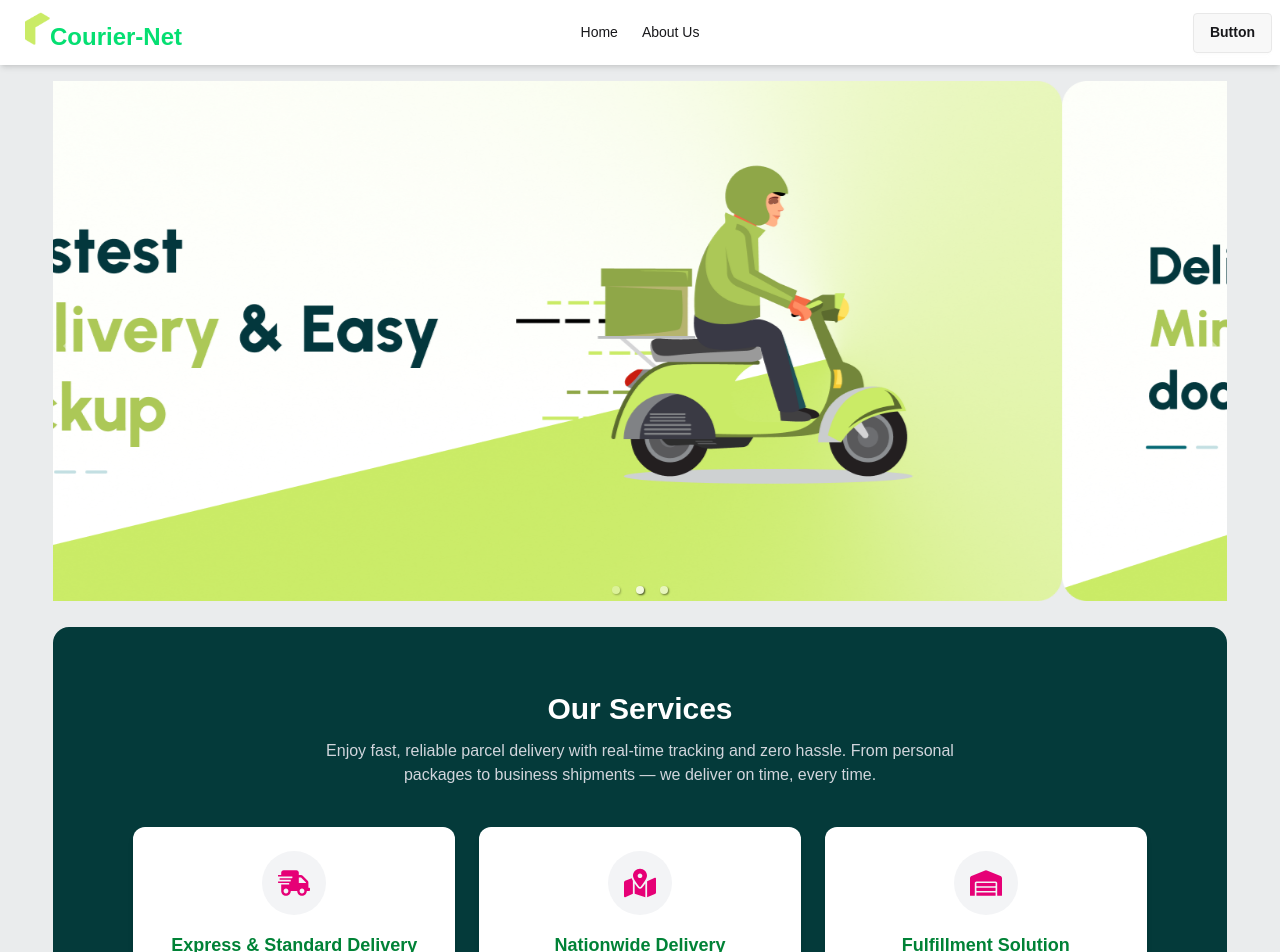
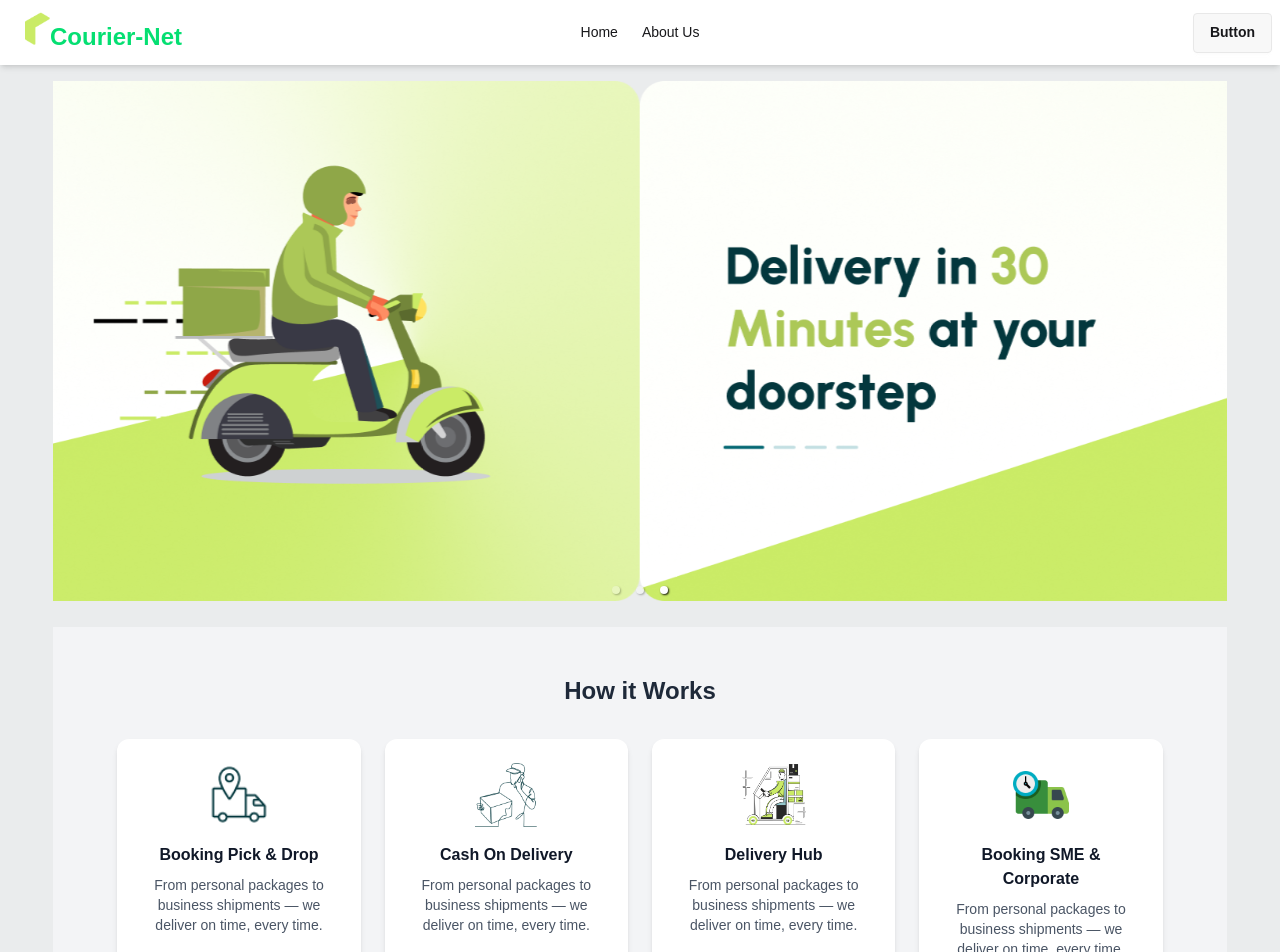
Before and after one commit to mosaraf68500/courier-net-client, a React (Vite) app: page / in a window 1280 px wide. Shown: the top 952 px of the page. Built offline with nearby package versions, Linux system fonts and the light colour scheme.

Commit message:
how it work section

```diff
--- a/package.json
+++ b/package.json
@@ -19,7 +19,6 @@
     "react-icons": "^5.5.0",
     "react-responsive-carousel": "^3.2.23",
     "react-router": "^7.6.2",
-    "tailwindcss": "^4.1.10",
     "vite": "^6.3.5"
   },
   "devDependencies": {
@@ -27,9 +26,12 @@
     "@types/react": "^19.1.8",
     "@types/react-dom": "^19.1.6",
     "@vitejs/plugin-react": "^4.5.2",
+    "autoprefixer": "^10.4.21",
     "eslint": "^9.29.0",
     "eslint-plugin-react-hooks": "^5.2.0",
     "eslint-plugin-react-refresh": "^0.4.20",
-    "globals": "^16.2.0"
+    "globals": "^16.2.0",
+    "postcss": "^8.5.6",
+    "tailwindcss": "^4.1.11"
   }
 }
--- a/src/index.css
+++ b/src/index.css
@@ -7,3 +7,6 @@ body {
   font-weight: 400;
   font-style: normal;
 }
+@tailwind base;
+@tailwind components;
+@tailwind utilities;
--- a/src/pages/Home/Home.jsx
+++ b/src/pages/Home/Home.jsx
@@ -5,12 +5,17 @@ import Services from './Services/Services';
 import ClientLogo from './clientLogo/ClientLogo';
 import FeaturesHighLights from './FeaturesHighlights/FeaturesHighLights';
 import PrirotySection from './priortySection/PrirotySection';
+import HowItWorks from '../howItwork/HowItWorks ';
 
 const Home = () => {
     return (
         <div  className="w-11/12 mx-auto">
           <section className='my-4'>
              <Banner></Banner>
+          </section>
+
+          <section>
+            <HowItWorks></HowItWorks>
           </section>
           <section>
             <Services></Services>
--- a/src/pages/Home/priortySection/PrirotySection.jsx
+++ b/src/pages/Home/priortySection/PrirotySection.jsx
@@ -4,7 +4,7 @@ import image from "../../../assets/location-merchant.png"
 const PrirotySection = () => {
   return (
     <div>
-      <section className="bg-[#003c3c] text-white rounded-2xl mb-10 p-8 md:p-12 flex flex-col md:flex-row justify-between items-center gap-8 relative overflow-hidden">
+      <section className="bg-[#003c3c] bg-[url('assets/be-a-merchant-bg.png')] bg-no-repeat text-white rounded-2xl mb-10 p-8 md:p-12 flex flex-col md:flex-row justify-between items-center gap-8 relative overflow-hidden">
         {/* Background effect (optional, for wave) */}
         <div className="absolute top-0 left-0 w-full h-full bg-gradient-to-tr from-[#003c3c] to-[#005050] opacity-20 pointer-events-none"></div>
 
--- /dev/null
+++ b/src/pages/howItwork/HowItWorks .jsx
@@ -0,0 +1,57 @@
+import React from 'react';
+import PickDropImg from '../../assets/bookingIcon.png';
+import CashOnDeliveryImg from '../../assets/safe-delivery.png';
+import DeliveryHubImg from '../../assets/big-deliveryman.png';
+import SmeCorporateImg from '../../assets/delivery-van.png';
+
+// Optional: Custom animation using Tailwind config can be added for more control
+
+const howItWorksData = [
+  {
+    title: 'Booking Pick & Drop',
+    description: 'From personal packages to business shipments — we deliver on time, every time.',
+    icon: PickDropImg,
+  },
+  {
+    title: 'Cash On Delivery',
+    description: 'From personal packages to business shipments — we deliver on time, every time.',
+    icon: CashOnDeliveryImg,
+  },
+  {
+    title: 'Delivery Hub',
+    description: 'From personal packages to business shipments — we deliver on time, every time.',
+    icon: DeliveryHubImg,
+  },
+  {
+    title: 'Booking SME & Corporate',
+    description: 'From personal packages to business shipments — we deliver on time, every time.',
+    icon: SmeCorporateImg,
+  },
+];
+
+const HowItWorks = () => {
+  return (
+    <section className="bg-gray-100 py-12 px-4 md:px-16 my-4">
+      <h2 className="text-2xl font-semibold text-gray-800 mb-8 text-center">How it Works</h2>
+      <div className="grid grid-cols-1 sm:grid-cols-2 md:grid-cols-4 gap-6">
+        {howItWorksData.map((item, index) => (
+          <div
+            key={index}
+            className="bg-white rounded-xl p-6 text-center shadow-md hover:shadow-lg transition-all duration-300 transform hover:scale-105 animate-fade-in-up"
+            style={{ animationDelay: `${index * 100}ms` }}
+          >
+            <img
+              src={item.icon}
+              alt={item.title}
+              className="mx-auto mb-4 h-16 w-16 object-contain animate-bounce-slow"
+            />
+            <h3 className="font-semibold text-gray-900 mb-2">{item.title}</h3>
+            <p className="text-sm text-gray-600">{item.description}</p>
+          </div>
+        ))}
+      </div>
+    </section>
+  );
+};
+
+export default HowItWorks;
--- /dev/null
+++ b/tailwind.config.js
@@ -0,0 +1,26 @@
+/** @type {import('tailwindcss').Config} */
+export default {
+  content: [
+    "./index.html",
+    "./src/**/*.{js,ts,jsx,tsx}",
+  ],
+  theme: {
+    extend: {
+      keyframes: {
+        'fade-in-up': {
+          '0%': { opacity: '0', transform: 'translateY(20px)' },
+          '100%': { opacity: '1', transform: 'translateY(0)' },
+        },
+        'bounce-slow': {
+          '0%, 100%': { transform: 'translateY(-5%)' },
+          '50%': { transform: 'translateY(0)' },
+        },
+      },
+      animation: {
+        'fade-in-up': 'fade-in-up 0.6s ease-out forwards',
+        'bounce-slow': 'bounce-slow 2s infinite',
+      },
+    },
+  },
+  plugins: [],
+}
```
Also changed, not shown: 1 other file (tests, documents, lock files or other folders).
